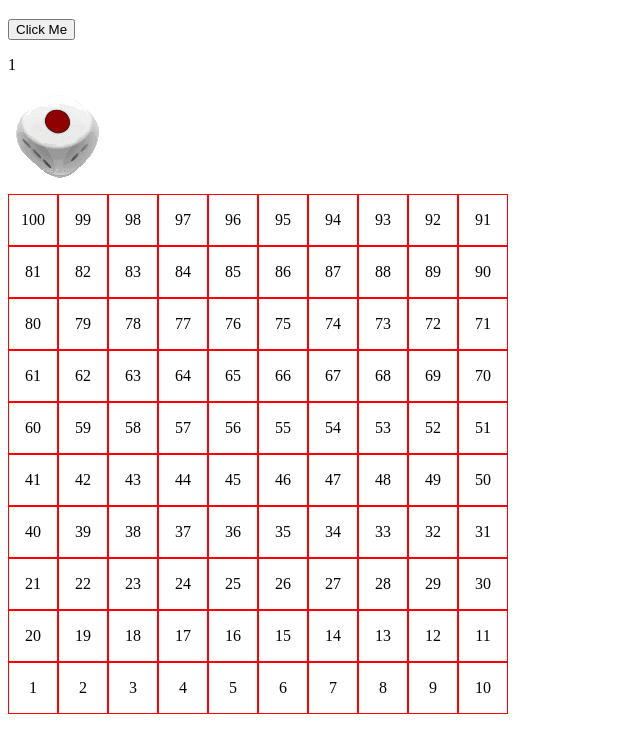
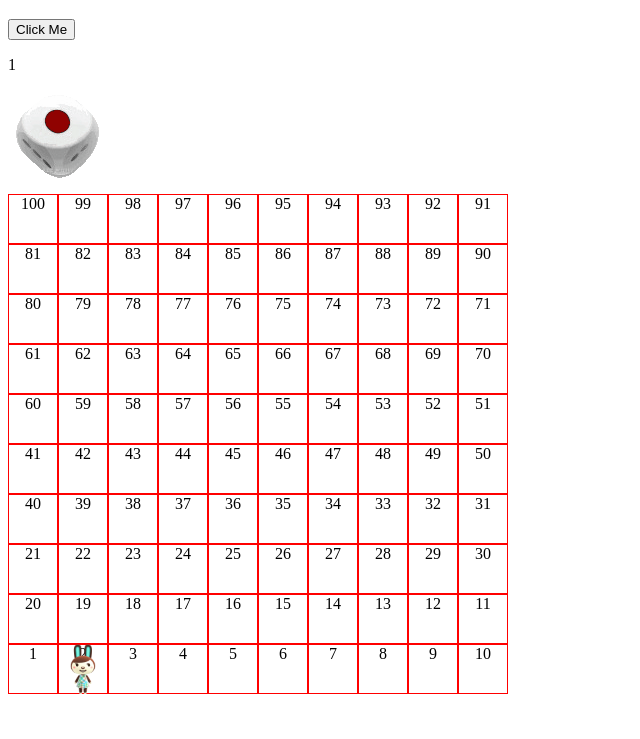
Before and after one commit to goodhua2018/Snake-and-Ladders, a website: page index.html in a window 1280 px wide. Both pictures are taken after a click on the button "Click Me". Shown: the part 61-800 px from the top of the page, without its empty margins (0-640 px from the left). Drawn offline with Linux system fonts and the light colour scheme.

Commit message:
player moving logic

```diff
--- a/index.html
+++ b/index.html
@@ -16,6 +16,7 @@
 
 
 
+
         }
         .row {
             display: grid;
@@ -23,10 +24,24 @@
         }
         .small-grid {
             text-align: center;
-            line-height: 50px;
+
             border: 0.5px solid red;
 
         }
+        .player1 {
+            position: relative;
+        }
+        .img1 {
+            width: 50px;
+            height: 50px;
+            position: absolute;
+            top: -50px;
+            z-index: 1;
+            left: 0;
+        }
+
+
+
     </style>
 </head>
 <body>
@@ -38,6 +53,13 @@
 
     </section>
 
+       <div class="player1">
+            <img src="./images/bunny.png" alt="" class="img1">
+       </div>
+
+        <!-- <img src="./images/cow.png" alt="" class="player2"> -->
+
+
 
 
     <script type="text/javascript" src="./main.js"></script>
--- a/main.js
+++ b/main.js
@@ -3,31 +3,50 @@ let diceBtn = document.querySelector('.dice');
 let showNum = document.querySelector('.show-num');
 let showDice = document.querySelector('.show-dice');
 
-class Player {
-    constructor(name) {
-        this.name = name;
-        this.position = 1;
+// class Player {
+//     constructor(name) {
+//         this.name = name;
+//         this.position = 1;
+
+//     }
+
+// }
+const player1 = {
+        name: 'Bunny',
+        imgUrl: './images/bunny.png',
+        position: 0
+    };
+const player2 = {
+        name: 'Cow',
+        imgUrl: './images/bunny.png',
+        position: 0
 
     }
 
-}
-play = [
-    {
-        name: 'Bunny',
-        imgUrl: './images/bunny.png'
+var player1Div = document.querySelector('.player1')
+var img1 = document.querySelector('.img1');
+var player2Div = document.querySelector('.player2')
 
-    },
-    {
-        name: 'Cow',
-        imgUrl: './images/bunny.png'
-
-    }
-]
 function dice() {
     randomNum = Math.floor(Math.random() * 6) + 1;
     showNum.textContent = randomNum;
     // var showDice = document.createElement('img');
-    showDice.src = "./images/dice" + randomNum + ".gif"
+    showDice.src = "./images/dice" + randomNum + ".gif";
+    player1.position += randomNum;
+    console.log(player1.position);
+
+    img1.style.top = `-${Math.ceil(player1.position / 10) * 50}px`;
+    if (Math.floor(player1.position / 10) % 2 === 1) {
+        img1.style.left = `${(9 - player1.position % 10) * 50}px`;
+
+    } else {
+        img1.style.left = `${player1.position % 10 * 50}px`;
+    }
+
+
+
+
+
 
 }
 
@@ -37,8 +56,9 @@ diceBtn.addEventListener('click', dice)
 var mapSection = document.querySelector('.map');
 for (let i = 9; i >= 0; i--) {
     var row = document.createElement('section');
+    row.classList.add('row');
     mapSection.appendChild(row);
-    row.classList.add('row');
+
     if (i % 2 === 0) {
 
         for (let j = 1; j <= 10; j++) {
```
